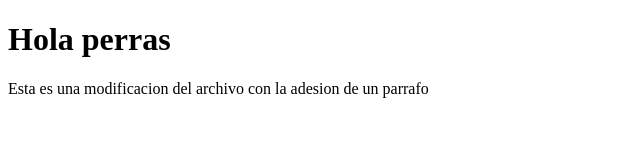
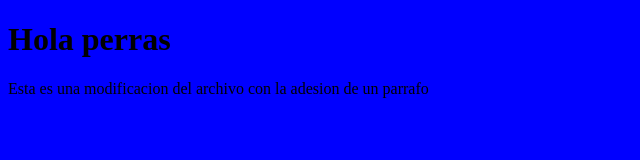
Before and after one commit to Dangoliat01/web1, a plain HTML site: page index.html in a window 1280 px wide. Shown: the whole page, without its empty margins (0-640 px from the left). Drawn offline with Linux system fonts and the light colour scheme.

Commit message:
background azul

```diff
--- /dev/null
+++ b/css/styles.css
@@ -0,0 +1,3 @@
+body{
+    background-color: blue;
+}
--- a/index.html
+++ b/index.html
@@ -5,6 +5,7 @@
     <meta http-equiv="X-UA-Compatible" content="IE=edge">
     <meta name="viewport" content="width=device-width, initial-scale=1.0">
     <title>Document</title>
+    <link rel="stylesheet" href="css/styles.css" type="text/css">
 </head>
 <body>
     <h1>Hola perras</h1>
```
Also changed, not shown: js/javascript.js (added).
